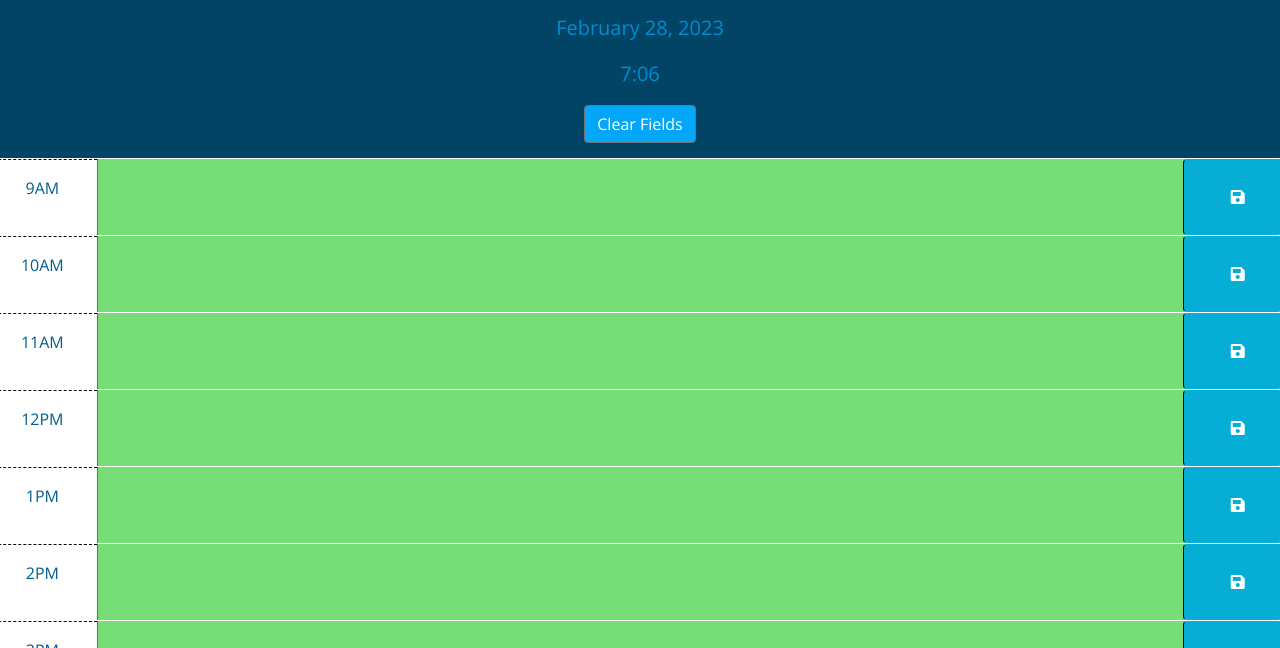
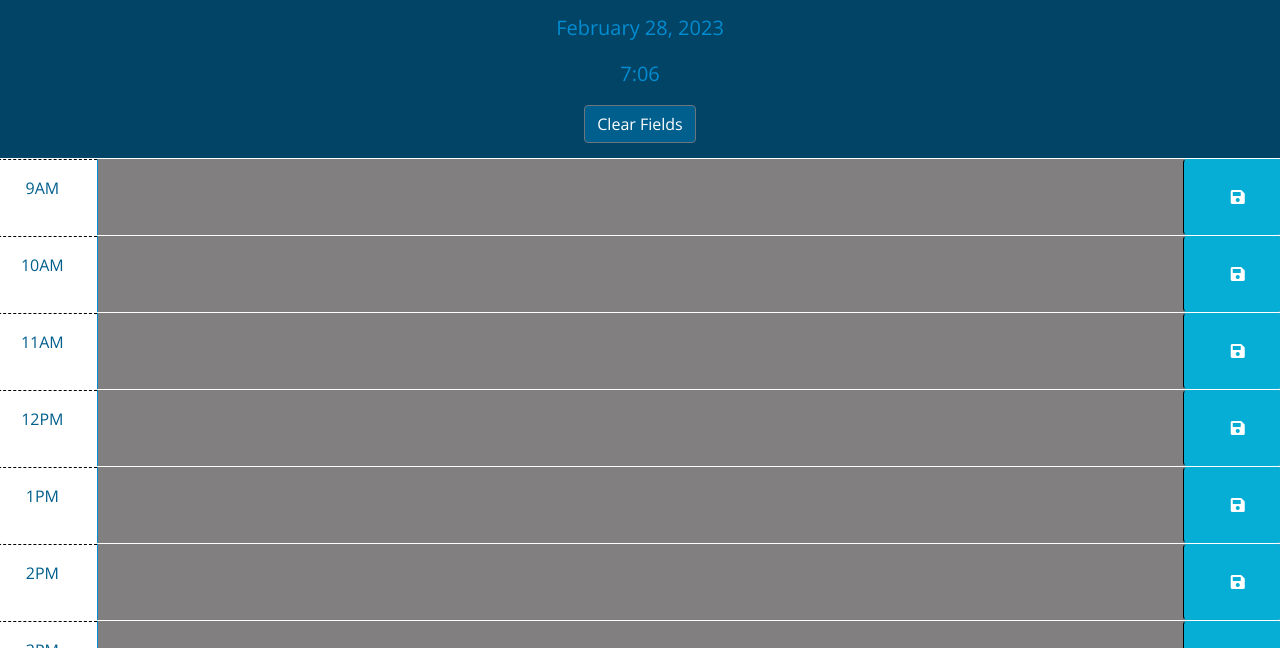
Before and after one commit to taylor-green/Calender-App, a plain HTML site: page index.html in a window 1280 px wide. Shown: the part 133-781 px from the top of the page. Drawn offline with nearby package versions, Linux system fonts and the light colour scheme.

Commit message:
final adjustment to 'updateColors' and added more info to README and included screenshot. added comments to js and css

```diff
--- a/assets/css/style.css
+++ b/assets/css/style.css
@@ -3,7 +3,7 @@ body {
     font-size: 16px;
   }
 
-/* time block text fields */
+
   textarea {
     background: transparent;
     border: none;
@@ -13,6 +13,7 @@ body {
   }
 /* header area */
   .jumbotron{
+
     text-align: center;
     padding-top: 15px;
     padding-bottom: 15px;
@@ -21,7 +22,7 @@ body {
   }
 
   #clearFieldsBtn{
-    background-color:#04a6f7;
+    background-color:#015f8e;
   }
 
 
@@ -42,17 +43,17 @@ body {
     color: #015e8c;
     border-top: 1px dashed #000000;
   }
-  /* makes text field gray */
+  /* makes text field in time block gray */
   .past {
     background-color: #817f7f;
     color: white;
   }
-  /* makes text field red */
+  /* makes text field in time block red */
   .present {
     background-color: #ff6961;
     color: white;
   }
-  /* makes text field green */
+  /* makes text field in time block green */
   .future {
     background-color: #77dd77;
     color: white;
--- a/assets/js/script.js
+++ b/assets/js/script.js
@@ -36,9 +36,10 @@ $(document).ready(function(){
 
 })
 
-// updates colors in text fields based on the time
+
+// updates colors in the text fields based on the current hour
 function updateColors() {
-    var currentTime = dayjs().format('h');
+    var currentTime = dayjs().format('HH');
     $(".time-block").each(function() {
       var timeBlock = parseInt($(this).attr("id").split("-")[1]);
       if (timeBlock < currentTime) {
@@ -60,3 +61,59 @@ function updateColors() {
 
 
   updateColors();
+
+
+
+
+
+
+
+
+
+
+
+
+
+
+
+
+
+
+// $('.time-block').each(function (){
+//     var timeBlock = parseInt($(this).attr('class').split('-')[1]);
+
+//     if (currentHour == timeBlock){
+//         $(this).addClass('present');
+
+//     } else if (currentHour < timeBlock){
+//         $(this).removeClass('present');
+//         $(this).addClass('future');
+
+//     } else if (currentHour > timeBlock){
+//         $(this).removeClass('future');
+//         $(this).addClass('past');
+//     }
+// });
+
+
+
+// $(function () {
+//     // TODO: Add a listener for click events on the save button. This code should
+//     // use the id in the containing time-block as a key to save the user input in
+//     // local storage. HINT: What does `this` reference in the click listener
+//     // function? How can DOM traversal be used to get the "hour-x" id of the
+//     // time-block containing the button that was clicked? How might the id be
+//     // useful when saving the description in local storage?
+//     //
+//     // TODO: Add code to apply the past, present, or future class to each time
+//     // block by comparing the id to the current hour. HINTS: How can the id
+//     // attribute of each time-block be used to conditionally add or remove the
+//     // past, present, and future classes? How can Day.js be used to get the
+//     // current hour in 24-hour time?
+//     //
+//     // TODO: Add code to get any user input that was saved in localStorage and set
+//     // the values of the corresponding textarea elements. HINT: How can the id
+//     // attribute of each time-block be used to do this?
+//     //
+//     // TODO: Add code to display the current date in the header of the page.
+//   });
--- a/index.html
+++ b/index.html
@@ -27,18 +27,8 @@
     </header>
     <div class="container-lg px-5">
     </div>
-        <!-- Use class for "past", ", and "future" to apply styles to the
-        time-block divs accordingly. The javascript will need to do this by
-        adding/removing these classes on each div by comparing the hour in the
-        id to the current hour. The html provided below is meant to be an example
-        demonstrating how the css provided can be leveraged to create the
-        desired layout and colors. The html below should be removed or updated
-        in the finished product. Remember to delete this comment once the
-        code is implemented.
-        -->
 
-        <!-- Example of a past time block. The "past" class adds a gray background color. -->
-        <div id="hour-9" class="row time-block past">
+        <div id="hour-9" class="row time-block">
             <div class="col-2 col-md-1 hour text-center py-3">9AM</div>
             <textarea class="col-8 col-md-10 description" rows="3"></textarea>
             <button class="btn saveBtn col-2 col-md-1" aria-label="save">
@@ -46,7 +36,6 @@
             </button>
         </div>
 
-        <!-- Example of a a time block. The " class adds a red background color. -->
         <div id="hour-10" class="row time-block">
             <div class="col-2 col-md-1 hour text-center py-3">10AM</div>
             <textarea class="col-8 col-md-10 description" rows="3"> </textarea>
@@ -55,8 +44,7 @@
             </button>
         </div>
 
-        <!-- Example of a future time block. The "future" class adds a green background color. -->
-        <div id="hour-11" class="row time-block future">
+        <div id="hour-11" class="row time-block">
             <div class="col-2 col-md-1 hour text-center py-3">11AM</div>
             <textarea class="col-8 col-md-10 description" rows="3"> </textarea>
             <button class="btn saveBtn col-2 col-md-1" aria-label="save">
```
Also changed, not shown: assets/calendar-app.png (renamed from Screen Shot 2023-02-28 at 12.40.46 PM.png), 1 other file.
